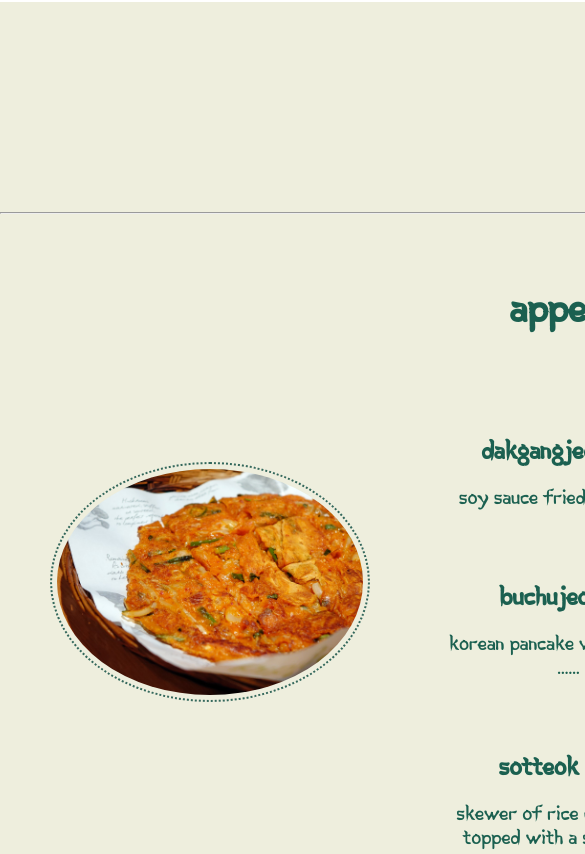
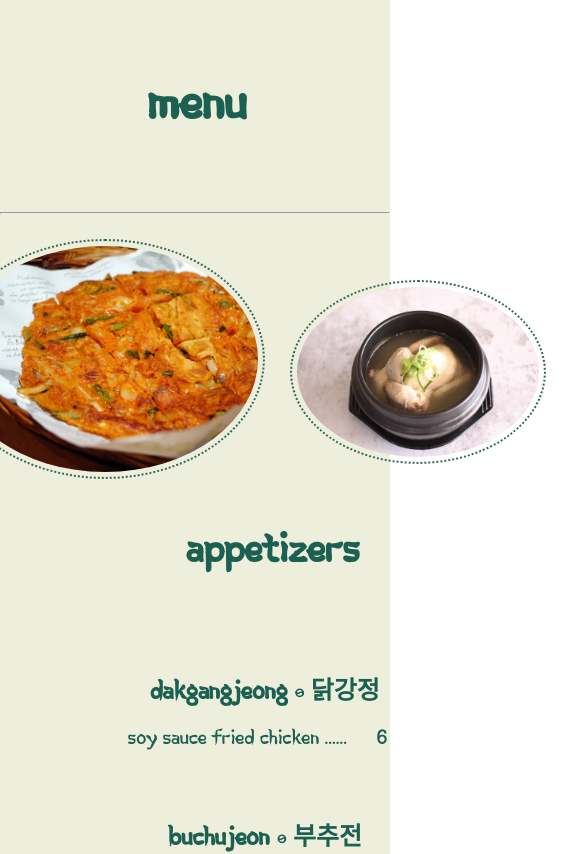
Before and after one commit to MaiZenna404/Korean-Restaurant-MakgeolliGarden, a React (Create React App) app: page /menu in a window 390 px wide. Shown: the top 854 px of the page, 585 px wide, since content can reach past the window. Built offline with nearby package versions, Linux system fonts and the light colour scheme.

Commit message:
Update 07/03/2024

```diff
--- a/src/App.css
+++ b/src/App.css
@@ -1,14 +1,21 @@
-* {
+ * {
     box-sizing: border-box;
     margin: 0;
     padding: 0;
 }
 
-/* .home, .menu, .gallery {
+ .home, .menu, .gallery {
     display: flex;
     height: 90vh;
     align-items: center;
     justify-content: center;
     font-size: 5rem;
 }
-*/
+
+
+.App {
+  height: 100vh;
+  width: 100vw;
+  max-width: 900px;
+  padding: 1rem;
+}
--- a/src/components/FormFooter.css
+++ b/src/components/FormFooter.css
@@ -5,17 +5,6 @@
     font-weight: normal;
     src: local('Korean Calligraphy'), url('../fonts/korean-calligraphy-cufonfonts-webfont/Korean_Calligraphy.woff') format('woff');
     }
-
-.footerBg {
-    background-image: url('../assets/FooterImg.jpg');
-    height: 1080px;
-width: 1620px;
-display: block;
-background-repeat: no-repeat;
-background-size: cover;
-margin: 0;
-position: relative;
-}
 
 .contactForm {
 text-align: center;
@@ -30,18 +19,6 @@ li, legend {
     margin-top: 25px;
 }
 
-
-
-.footerContent {
-    display: flex;
-    justify-content: space-evenly;
-    margin-right: 25px;
-    align-items: center;
-}
-
-.hours, .contacts {
-    color: ghostwhite;
-}
 
 .formWrapper {
     z-index: 50;
@@ -58,12 +35,6 @@ li, legend {
     align-items: center;
     display: flex;
     flex-direction: column;
-}
-.overlayBg {
-    background-color: #132823a5;
-    margin-top: calc(100% - 90%);
-    padding: 15px 0px 15px 0px;
-    border-radius: 30px;
 }
 
 
--- a/src/components/SideNavBar.css
+++ b/src/components/SideNavBar.css
@@ -102,3 +102,36 @@
 span {
     margin-left: 30px;
 }
+
+/*  Responsive */
+
+@media screen and (max-width: 430px) {
+    .side-menu.active {
+        z-index: 200;
+        width: 100%;
+        height: 100%;
+    }
+    .navbar-options {
+        display: flex;
+        flex-direction: column;
+        align-items: center;
+        padding-right: calc(100% - 60%);
+
+    }
+
+}
+
+@media screen and (max-width: 1024px) {
+    .side-menu.active {
+        z-index: 200;
+        width: 100%;
+        height: 100%;
+    }
+    .navbar-options {
+        display: flex;
+        flex-direction: column;
+        align-items: center;
+        padding-right: calc(100% - 90%);
+
+    }
+}
--- a/src/pages/ContactsInfos.js
+++ b/src/pages/ContactsInfos.js
@@ -42,6 +42,7 @@ const ContactsInfos = () => {
                 <iframe src="https://www.google.com/maps/embed?pb=!1m18!1m12!1m3!1d2624.4907197141806!2d2.3451529760009096!3d48.86792110003645!2m3!1f0!2f0!3f0!3m2!1i1024!2i768!4f13.1!3m3!1m2!1s0x47e66e17a4604551%3A0x884f1d33a0526df9!2s84%20Rue%20d&#39;Aboukir%2C%2075002%20Paris!5e0!3m2!1sfr!2sfr!4v1709743082152!5m2!1sfr!2sfr" width="100%" height="450" style={{ border: "0" }} allowFullScreen="" loading="lazy" referrerPolicy="no-referrer-when-downgrade" title='GoogleMaps'></iframe>
                 </aside>
 </div>
+
               <FormFooter />
             </section>
 
--- a/src/pages/FullMenu.css
+++ b/src/pages/FullMenu.css
@@ -150,3 +150,53 @@ p {
     justify-content: center;
     align-items: center;
 }
+
+/* Responsive */
+@media screen and (max-width: 820px) {
+
+        .menuPage {
+        height: 100%;
+        width: 100%;
+        display: flex;
+        flex-direction: column;
+        justify-content: center;
+        }
+
+    h2 {
+        height: 100%;
+        width: 100%;
+        display: flex;
+        flex-direction: row;
+        justify-content: center;
+    }
+
+    section {
+    height: 100%;
+    width: 100%;
+    display: flex;
+    flex-direction: column;
+    align-items: center
+
+    }
+
+    .sideImg {
+display: flex;
+flex-direction: row;
+justify-content: space-around;
+align-items: center;
+    }
+    .sideLeftImg1 {
+        margin-right: 25px;
+    }
+
+    .sideMiddle {
+        display: flex;
+        flex-direction: row;
+        justify-content: space-around;
+        align-items: center;
+    }
+
+    .sideMiddleImg1 {
+        margin-left: 25px;
+    }
+  }
--- a/src/pages/Homepage.js
+++ b/src/pages/Homepage.js
@@ -23,6 +23,8 @@ background-repeat: no-repeat;
 background-size: cover;
 margin: 0;
 position: relative;
+
+
 `;
 
 const HomepageOverlay = styled.div`
--- a/src/pages/Menu.js
+++ b/src/pages/Menu.js
@@ -18,6 +18,16 @@ font-size: 50px;
 color : #1b6050;
 padding: 75px;
  margin : 2px;
+
+ /* Responsive */
+@media screen and (max-width: 820px) {
+  height: 100%;
+        width: 100%;
+        display: flex;
+        flex-direction: row;
+        justify-content: center;
+
+}
  `;
 
 const Menu = () => {
```
